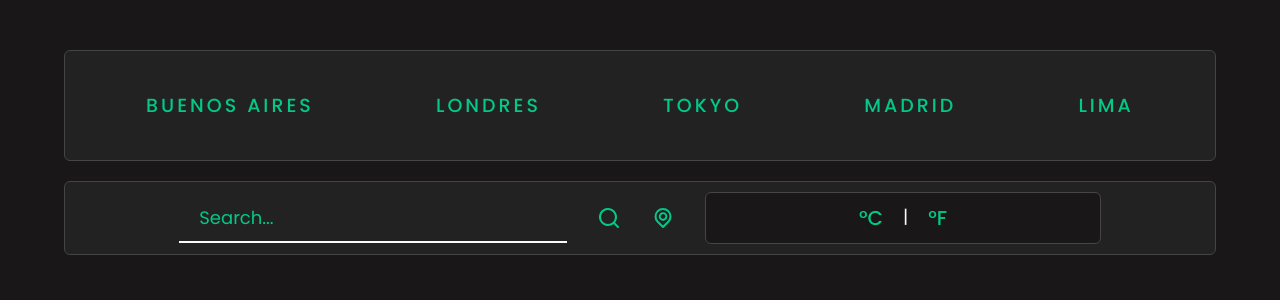
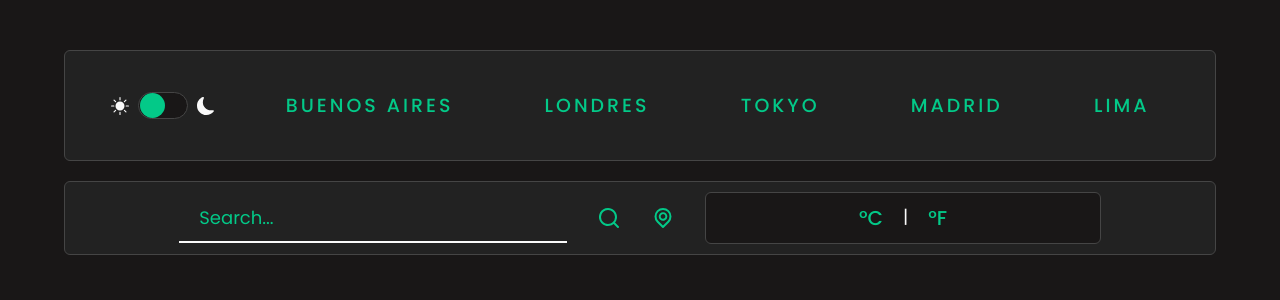
Before and after one commit to MatiasCordich/react-weather-app, a React (Create React App) app: page / in a window 1280 px wide. Shown: the top 300 px of the page. Built offline with nearby package versions, Linux system fonts and the light colour scheme; no server answers.

Commit message:
button theme added

```diff
--- a/package.json
+++ b/package.json
@@ -12,9 +12,11 @@
     "@testing-library/jest-dom": "^5.16.4",
     "@testing-library/react": "^13.3.0",
     "@testing-library/user-event": "^13.5.0",
+    "framer-motion": "^10.16.4",
     "luxon": "^2.4.0",
     "react": "^18.2.0",
     "react-dom": "^18.2.0",
+    "react-icons": "^4.11.0",
     "react-scripts": "5.0.1",
     "web-vitals": "^2.1.4"
   },
--- /dev/null
+++ b/src/components/SwitchBtn/SwitchBtn.jsx
@@ -0,0 +1,33 @@
+import React from 'react'
+import { SwitchBox, Switch, SContent } from './switchBtnElements'
+import { useState } from 'react'
+import { motion } from 'framer-motion'
+import { BsFillSunFill, BsFillMoonFill } from 'react-icons/bs';
+
+const SwitchBtn = () => {
+
+    const spring = {
+        type: "spring",
+        stiffness: 700,
+        damping: 30
+    };
+
+    const [isToggled, setToggled] = useState(false)
+
+    const onToggle = () => {
+        setToggled(!isToggled)
+    }
+    return (
+        <SContent>
+            <BsFillSunFill />
+            <SwitchBox data-ison={isToggled} onClick={onToggle}>
+
+                <Switch as={motion.div} layout transition={spring} />
+            </SwitchBox>
+            <BsFillMoonFill/>
+        </SContent>
+
+    )
+}
+
+export default SwitchBtn
--- /dev/null
+++ b/src/components/SwitchBtn/switchBtnElements.js
@@ -0,0 +1,30 @@
+import styled from "styled-components";
+
+export const SContent = styled.div`
+  display: flex;
+  align-items: center;
+  gap: .9rem;
+`
+export const SwitchBox = styled.div`
+  width: 5rem;
+  height: 2.7rem;
+  background-color: var(--black-l);
+  border: 1px solid var(--black-m);
+  display: flex;
+  align-items: center;
+  justify-content: flex-start;
+  border-radius: 98rem;
+  padding: .1rem;
+  cursor: pointer;
+
+  &[data-ison="true"] {
+    justify-content: flex-end;
+  }
+`;
+
+export const Switch = styled.div`
+  width: 2.5rem;
+  height: 2.5rem;
+  border-radius: 100%;
+  background-color: var(--green);
+`;
--- a/src/components/TopButtons/TopButtons.jsx
+++ b/src/components/TopButtons/TopButtons.jsx
@@ -2,31 +2,12 @@ import React from 'react'
 import { ButtonsBox, ButtonCity} from './TopsButtonsElements'
 import MenuButton from '../MenuButton/MenuButton'
 import { useState } from 'react'
+import { cities } from './cities'
+import SwitchBtn from '../SwitchBtn/SwitchBtn'
 
 const TopButtons = ({ setQuery }) => {
 
-    const cities = [
-        {
-            id: 1,
-            title: 'Buenos Aires'
-        },
-        {
-            id: 2,
-            title: 'Londres'
-        },
-        {
-            id: 3,
-            title: 'Tokyo'
-        },
-        {
-            id: 4,
-            title: 'Madrid'
-        },
-        {
-            id: 5,
-            title: 'Lima'
-        },
-    ]
+
 
     const [open, setOpen] = useState(false)
 
@@ -37,6 +18,7 @@ const TopButtons = ({ setQuery }) => {
     return (
 
         <ButtonsBox>
+            <SwitchBtn/>
             <MenuButton open={open} handleClick={handleClick}/>
             {cities.map((city) => (
                 <ButtonCity open={open} onClick={() => setQuery({ q: city.title })} key={city.id}>{city.title}</ButtonCity>
--- /dev/null
+++ b/src/components/TopButtons/cities.js
@@ -0,0 +1,22 @@
+export const cities = [
+    {
+        id: 1,
+        title: 'Buenos Aires'
+    },
+    {
+        id: 2,
+        title: 'Londres'
+    },
+    {
+        id: 3,
+        title: 'Tokyo'
+    },
+    {
+        id: 4,
+        title: 'Madrid'
+    },
+    {
+        id: 5,
+        title: 'Lima'
+    },
+]
--- /dev/null
+++ b/src/theme/theme.js
@@ -0,0 +1,3 @@
+const theme = {
+    body: 'dark'
+}
```
Also changed, not shown: 1 other file (tests, documents, lock files or other folders).
